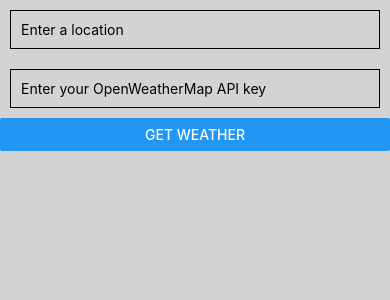
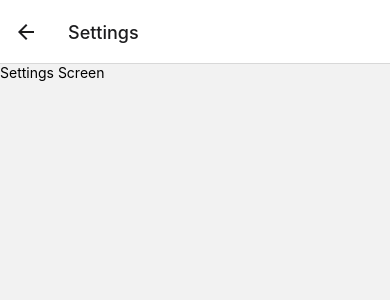
Before and after one commit to vaasuu/react-native-weather-app, a React Native app: screen /Settings in a window 390 px wide. Shown: the top 300 px of the page. Built offline with nearby package versions, Linux system fonts and the light colour scheme.

Commit message:
testing stack navigation between screens

```diff
--- a/App.js
+++ b/App.js
@@ -1,54 +1,24 @@
-import React, { useState } from "react";
-import { Alert, SafeAreaView, View } from "react-native";
-import WeatherInfo from "./components/WeatherInfo";
-import Header from "./components/Header";
-import Inputs from "./components/Inputs";
+import React from "react";
+import { View } from "react-native";
+import { NavigationContainer } from "@react-navigation/native";
+import { createNativeStackNavigator } from "@react-navigation/native-stack";
 
-// Weather app with 3 sections
+import CurrentWeatherScreen from "./components/CurrentWeatherScreen";
+import ForecastScreen from "./components/WeatherForecastScreen";
+import SettingsScreen from "./components/SettingsScreen";
+
+const Stack = createNativeStackNavigator();
+
+// Weather app with 3 screens and navigation between them
 const App = () => {
-  const [error, setError] = useState(null);
-  const [weatherJson, setWeatherJson] = useState(null);
-
-  const fetchWeatherHandler = async (location, apikey) => {
-    const url = `https://api.openweathermap.org/data/2.5/weather?units=metric&q=${location}&appid=${apikey}`;
-    console.log(url);
-    const response = await fetch(url);
-    const json = await response.json();
-    if (response.ok) {
-      setError(null);
-      console.log(json);
-      setWeatherJson(json);
-    } else {
-      setError(
-        "Error fetching weather! " +
-          "HTTP status code:" +
-          response.status +
-          " " +
-          response.statusText +
-          " " +
-          json.message
-      );
-
-      Alert.alert("Error fetching weather!", json.message, [{ text: "OK" }]);
-    }
-  };
-
   return (
-    <SafeAreaView
-      style={{ flex: 1, flexDirection: "column", backgroundColor: "lightgray" }}
-    >
-      {weatherJson && (
-        <>
-          <Header cityName={weatherJson?.name} style={{ flex: 1 }} />
-          <View style={{ flex: 4 }}>
-            <WeatherInfo weatherData={weatherJson} />
-          </View>
-        </>
-      )}
-      <View style={{ flex: 1 }}>
-        <Inputs fetchWeatherHandler={fetchWeatherHandler} />
-      </View>
-    </SafeAreaView>
+    <NavigationContainer>
+      <Stack.Navigator>
+        <Stack.Screen name="Current Weather" component={CurrentWeatherScreen} />
+        <Stack.Screen name="Forecast" component={ForecastScreen} />
+        <Stack.Screen name="Settings" component={SettingsScreen} />
+      </Stack.Navigator>
+    </NavigationContainer>
   );
 };
 
--- /dev/null
+++ b/components/CurrentWeatherScreen.jsx
@@ -0,0 +1,59 @@
+import React, { useState } from "react";
+import { Alert, SafeAreaView, View, Button } from "react-native";
+import WeatherInfo from "./WeatherInfo";
+import Header from "./Header";
+import Inputs from "./Inputs";
+
+// Weather app with 3 sections
+const CurrentWeatherScreen = ({ navigation }) => {
+  const [error, setError] = useState(null);
+  const [weatherJson, setWeatherJson] = useState(null);
+
+  const fetchWeatherHandler = async (location, apikey) => {
+    const url = `https://api.openweathermap.org/data/2.5/weather?units=metric&q=${location}&appid=${apikey}`;
+    console.log(url);
+    const response = await fetch(url);
+    const json = await response.json();
+    if (response.ok) {
+      setError(null);
+      console.log(json);
+      setWeatherJson(json);
+    } else {
+      setError(
+        "Error fetching weather! " +
+          "HTTP status code:" +
+          response.status +
+          " " +
+          response.statusText +
+          " " +
+          json.message
+      );
+
+      Alert.alert("Error fetching weather!", json.message, [{ text: "OK" }]);
+    }
+  };
+
+  return (
+    <SafeAreaView
+      style={{ flex: 1, flexDirection: "column", backgroundColor: "lightgray" }}
+    >
+      {weatherJson && (
+        <>
+          <Header cityName={weatherJson?.name} style={{ flex: 1 }} />
+          <View style={{ flex: 4 }}>
+            <WeatherInfo weatherData={weatherJson} />
+          </View>
+        </>
+      )}
+      <View style={{ flex: 1 }}>
+        <Inputs fetchWeatherHandler={fetchWeatherHandler} />
+      </View>
+      <Button
+        title="Show Forecast"
+        onPress={() => navigation.navigate("Forecast")}
+      />
+    </SafeAreaView>
+  );
+};
+
+export default CurrentWeatherScreen;
--- /dev/null
+++ b/components/SettingsScreen.jsx
@@ -0,0 +1,11 @@
+import { View, Text } from "react-native";
+
+const SettingsScreen = ({ navigation }) => {
+  return (
+    <View>
+      <Text>Settings Screen</Text>
+    </View>
+  );
+};
+
+export default SettingsScreen;
--- /dev/null
+++ b/components/WeatherForecastScreen.jsx
@@ -0,0 +1,15 @@
+import { View, Text, Button } from "react-native";
+
+const WeatherForecastScreen = ({ navigation }) => {
+  return (
+    <View>
+      <Text>Weather Forecast Screen</Text>
+      <Button
+        title="Open Settings"
+        onPress={() => navigation.navigate("Settings")}
+      />
+    </View>
+  );
+};
+
+export default WeatherForecastScreen;
```
Also changed, not shown: package.json (+5 -3 lines), 1 other file (tests, documents, lock files or other folders).
